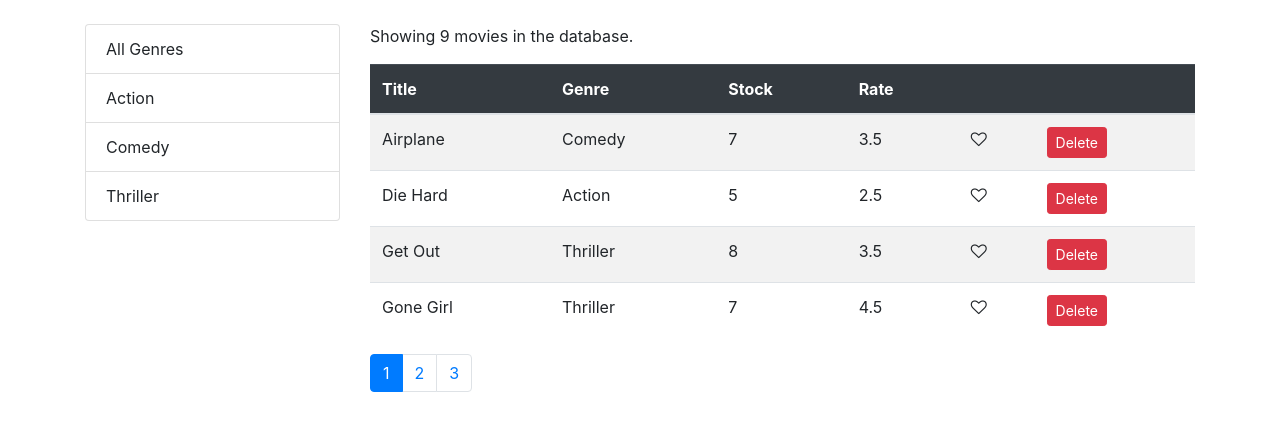
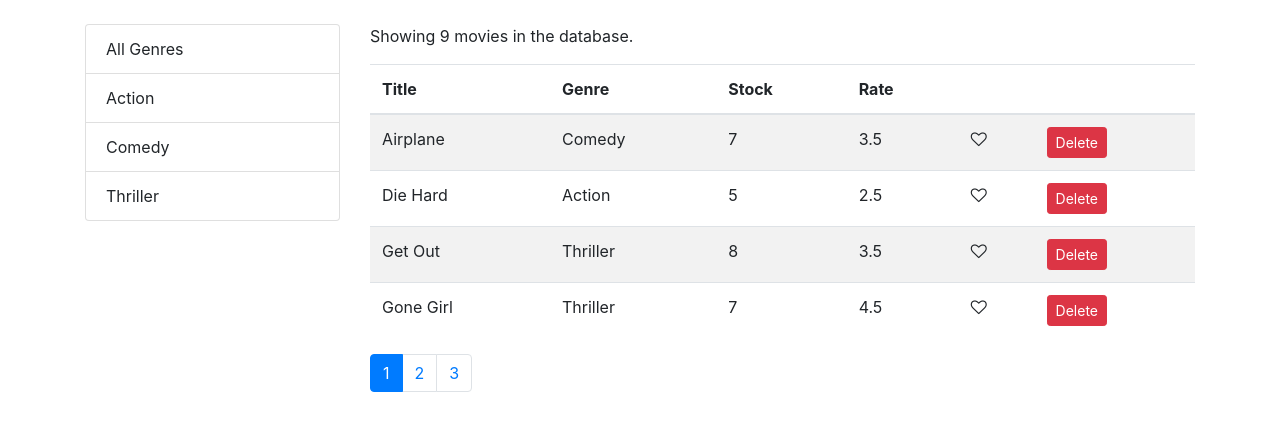
Before and after one commit to DalatCoder/learn-react-mosh, a React (Create React App) app in the folder vidly/: page / in a window 1280 px wide. Shown: the top 430 px of the page. Built offline with nearby package versions, Linux system fonts and the light colour scheme.

Commit message:
extract table header component

```diff
--- /dev/null
+++ b/vidly/src/components/common/tableHeader.jsx
@@ -0,0 +1,34 @@
+import React, { Component } from 'react';
+
+class TableHeader extends Component {
+  raiseSort = (path) => {
+    const sortColumn = { ...this.props.sortColumn };
+    if (sortColumn.path === path)
+      sortColumn.order = sortColumn.order === 'asc' ? 'desc' : 'asc';
+    else {
+      sortColumn.path = path;
+      sortColumn.order = 'asc';
+    }
+
+    this.props.onSort(sortColumn);
+  };
+
+  render() {
+    return (
+      <thead>
+        <tr>
+          {this.props.columns.map((column) => (
+            <th
+              key={column.key || column.path}
+              onClick={() => this.raiseSort(column.path)}
+            >
+              {column.label}
+            </th>
+          ))}
+        </tr>
+      </thead>
+    );
+  }
+}
+
+export default TableHeader;
--- a/vidly/src/components/moviesTable.jsx
+++ b/vidly/src/components/moviesTable.jsx
@@ -1,33 +1,26 @@
 import React, { Component } from 'react';
 import Like from './common/like';
+import TableHeader from './common/tableHeader';
 
 class MoviesTable extends Component {
-  raiseSort = (path) => {
-    const sortColumn = { ...this.props.sortColumn };
-    if (sortColumn.path === path)
-      sortColumn.order = sortColumn.order === 'asc' ? 'desc' : 'asc';
-    else {
-      sortColumn.path = path;
-      sortColumn.order = 'asc';
-    }
-
-    this.props.onSort(sortColumn);
-  };
+  columns = [
+    { path: 'title', label: 'Title' },
+    { path: 'genre.name', label: 'Genre' },
+    { path: 'numberInStock', label: 'Stock' },
+    { path: 'dailyRentalRate', label: 'Rate' },
+    { key: 'like' }, // Like column
+    { key: 'delete' }, // Delete column
+  ];
 
   render() {
-    const { movies, onDelete, onLike } = this.props;
+    const { movies, onDelete, onLike, sortColumn, onSort } = this.props;
     return (
       <table className="table table-striped">
-        <thead className="table-dark">
-          <tr>
-            <th onClick={() => this.raiseSort('title')}>Title</th>
-            <th onClick={() => this.raiseSort('genre.name')}>Genre</th>
-            <th onClick={() => this.raiseSort('numberInStock')}>Stock</th>
-            <th onClick={() => this.raiseSort('dailyRentalRate')}>Rate</th>
-            <th></th>
-            <th></th>
-          </tr>
-        </thead>
+        <TableHeader
+          columns={this.columns}
+          onSort={onSort}
+          sortColumn={sortColumn}
+        />
         <tbody>
           {movies.map((movie) => (
             <tr key={movie._id}>
```
